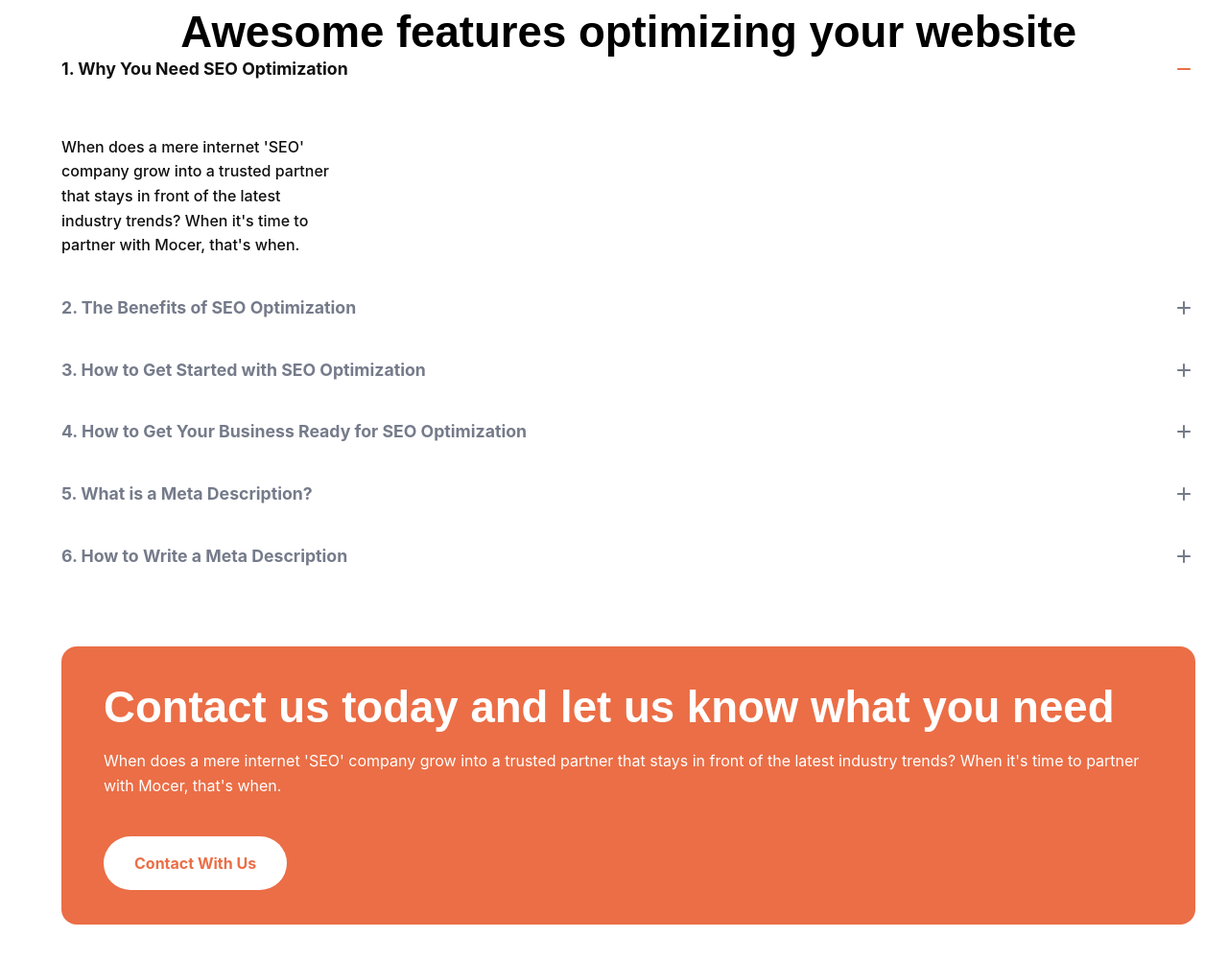
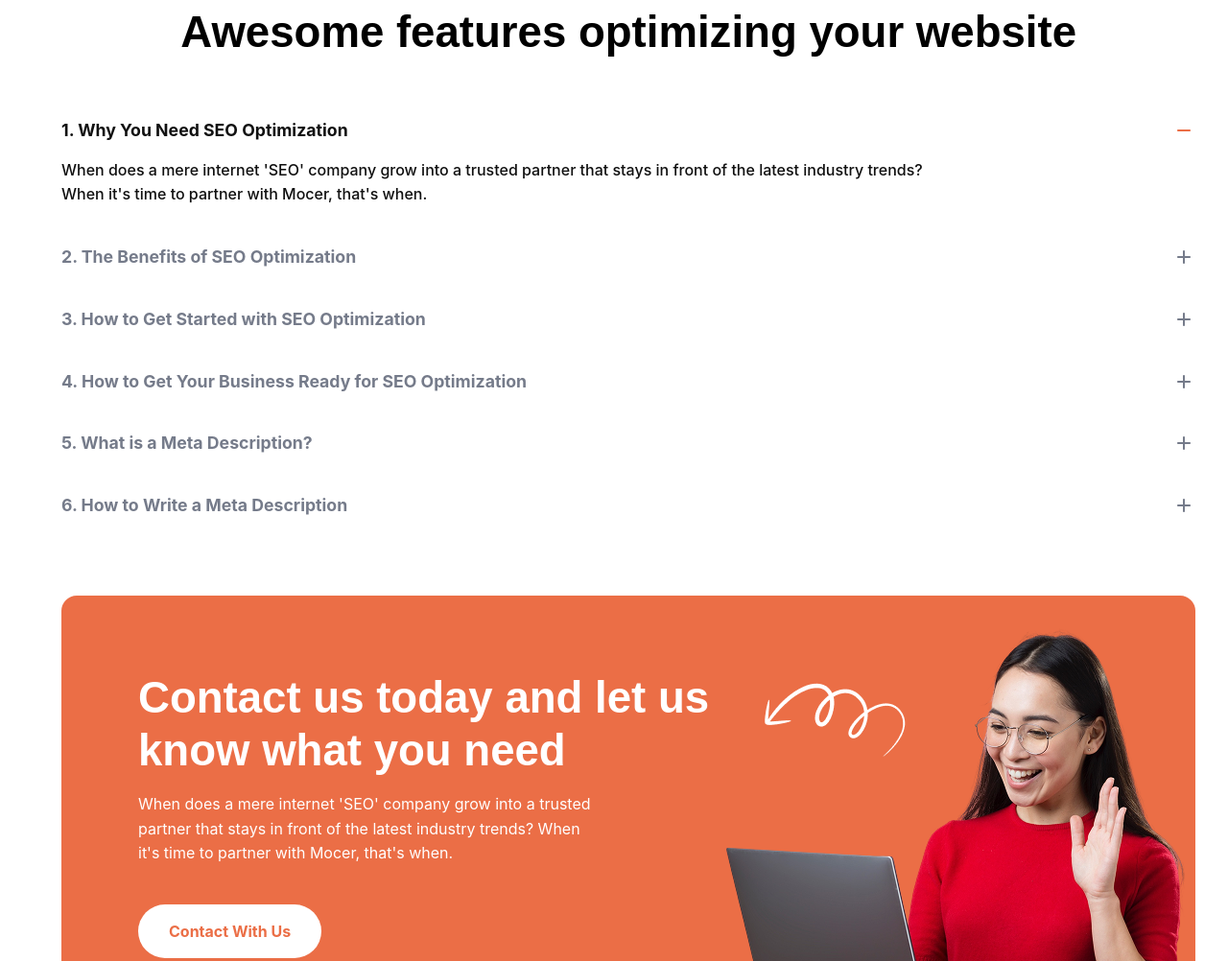
Before and after one commit to melll1601/SEO-Agency, a plain HTML site: page index.html in a window 1280 px wide. Shown: the part 7700-8702 px from the top of the page at 96% size. Drawn offline with Linux system fonts and the light colour scheme; a web font is replaced by a local one.

Commit message:
20-54: Ajustante responsibilidade

```diff
--- a/index.html
+++ b/index.html
@@ -202,9 +202,9 @@
             <h2>Awesome features optimizing your website</h2>
             <div class="questions">
                 <div class="selected-line">
-                    <div class="lines">
-                    <h4 id="title-selected">1. Why You Need SEO Optimization</h4>
-                    <img src="/assets/menos.png" alt="Simbolo de menos">
+                    <div class="lines text-selected">
+                        <h4 id="title-selected">1. Why You Need SEO Optimization</h4>
+                        <img src="/assets/menos.png" alt="Simbolo de menos">
                     </div>
                     <p>When does a mere internet 'SEO' company grow into a trusted partner that stays in front of the latest industry trends? When it's time to partner with Mocer, that's when.</p>
                 </div>
--- a/style.css
+++ b/style.css
@@ -488,7 +488,11 @@ margin-left: 15.95%;
 
 
 .awesome-features p{
-    max-width: 280px;
+    width: 80%;
+}
+
+.awesome-features h2{
+  padding-bottom: clamp(57px, 5vw, 72px);
 }
 
 
@@ -501,6 +505,9 @@ margin-left: 15.95%;
     padding-bottom: 16px;
 }
 
+.lines.text-selected {
+  padding: 0;
+}
 
 .selected-line p{
     color: var(--text-dark);
@@ -739,9 +746,13 @@ input{
     #overlay-teamvideo{
         display: none;
     }
+
+        .img-contact-us{
+        display: none;
+    }
 }
 
-@media screen and (min-width: 900px) {
+@media screen and (min-width: 955px) {
 
     .card-features-optimizing{
         display: flex;
@@ -754,6 +765,7 @@ input{
         grid-template-columns: 1fr 1fr 1FR 1FR;
         grid-template-rows: 1fr 1fr;
         padding: 0PX;
+        gap: 1%;
     }
 
 
@@ -768,6 +780,39 @@ input{
         padding: 0px;
     }
 
+     .contact-us p{
+        margin-bottom: auto;
+        width: 75%;
+    }
+
+
+    .card-contact-us{
+    background-color: var(--primary-color);
+    border-radius: 16px;
+    padding: 80px 0px 64px 80px;
+    margin-bottom: clamp(88px, 1.22vw + 83.43px, 101px);
+    }
+
+    .img-contact-us{
+        display: block;
+        position: relative;
+    }
+
+    #arrow2{
+        position: absolute;
+        left: 62%;
+        transform: translateY(-450px);
+    }
+
+    #girl-contact-us{
+        position: absolute;
+        right: 1%;
+        transform: translateY(-548px);
+    }
+
+    .texto{
+        max-width: 58% ;
+    }
 
 }
 
```
